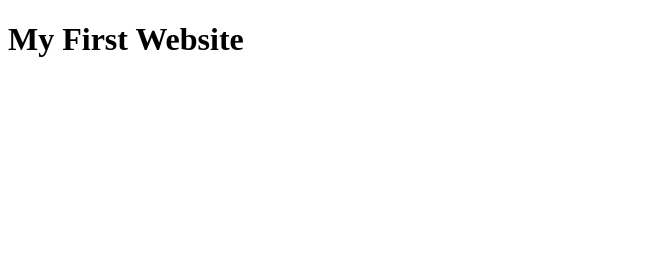
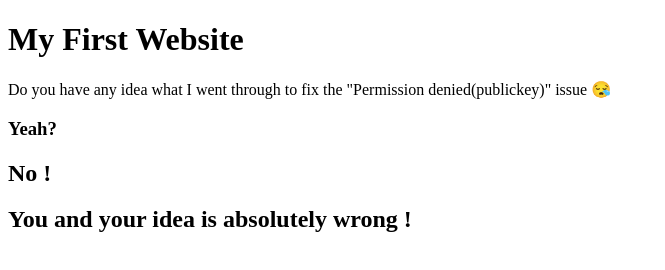
Before and after one commit to tasinchowdhury26/My-First-Website, a plain HTML site: page index.html in a window 1280 px wide. Shown: the whole page, without its empty margins (0-665 px from the left). Drawn offline with Linux system fonts and the light colour scheme.

Commit message:
added my feelings about the last issue.

```diff
--- a/index.html
+++ b/index.html
@@ -7,5 +7,9 @@
 </head>
 <body>
     <h1>My First Website</h1>
+    <p>Do you have any idea what I went through to fix the "Permission denied(publickey)" issue 😪</p>
+    <h3>Yeah?</h3>
+    <h2>No ! </h2>
+    <h2>You and your idea is absolutely wrong !</h2>
 </body>
 </html>
```
